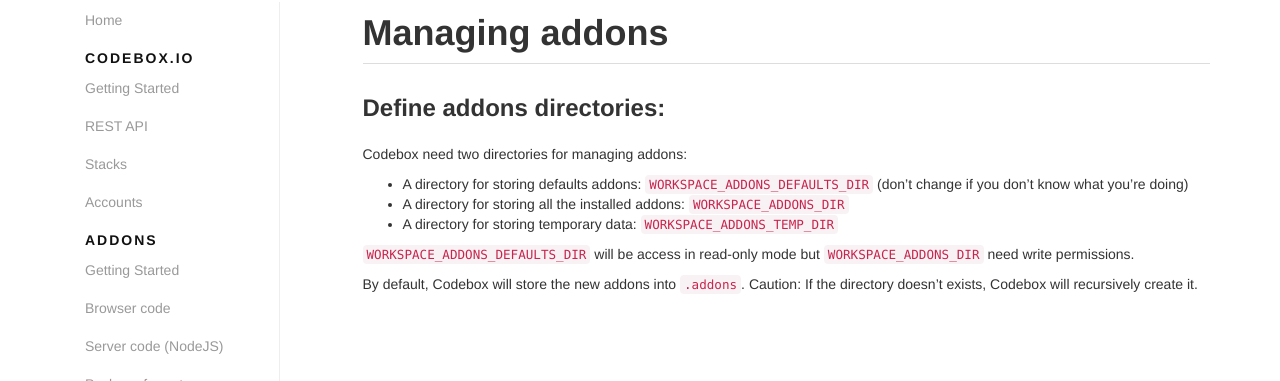
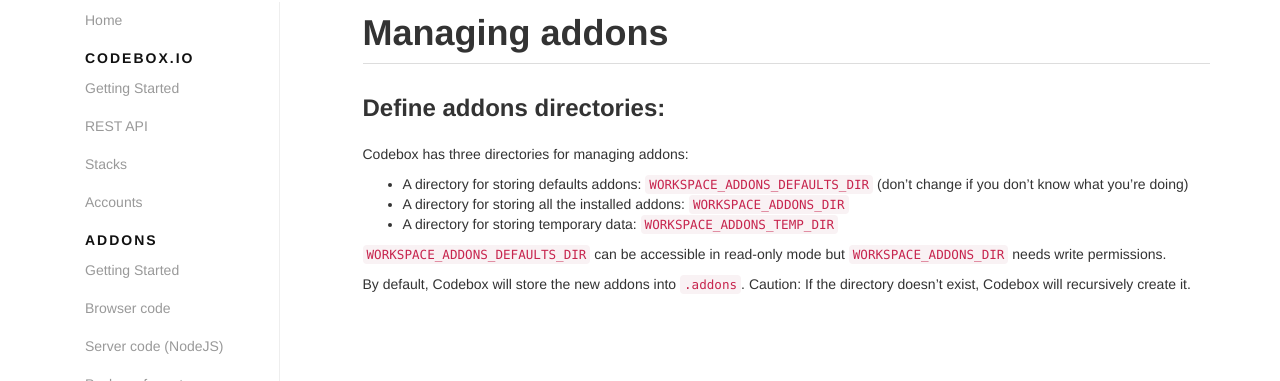
Before and after one commit to CodeboxIDE/codebox-docs, a Jekyll site: the page built from ide/addons.md, in a window 1280 px wide. Shown: the part 98-479 px from the top of the page. Built offline with Jekyll 4.4.1, drawn with Linux system fonts in a browser that asks for light colours; nearby versions of some CDN libraries; Markdown is read by kramdown in place of the engine named in the settings.

Commit message:
fix some IDE section typos

```diff
--- a/ide/addons.md
+++ b/ide/addons.md
@@ -8,13 +8,13 @@
 
 ### Define addons directories:
 
-Codebox need two directories for managing addons:
+Codebox has three directories for managing addons:
 
 * A directory for storing defaults addons: `WORKSPACE_ADDONS_DEFAULTS_DIR` (don't change if you don't know what you're doing)
 * A directory for storing all the installed addons: `WORKSPACE_ADDONS_DIR`
 * A directory for storing temporary data: `WORKSPACE_ADDONS_TEMP_DIR`
 
-`WORKSPACE_ADDONS_DEFAULTS_DIR` will be access in read-only mode but `WORKSPACE_ADDONS_DIR` need write permissions.
+`WORKSPACE_ADDONS_DEFAULTS_DIR` can be accessible in read-only mode but `WORKSPACE_ADDONS_DIR` needs write permissions.
 
 By default, Codebox will store the new addons into `.addons`.
-Caution: If the directory doesn't exists, Codebox will recursively create it.
+Caution: If the directory doesn't exist, Codebox will recursively create it.
```
Also changed, not shown: ide/dev.md (+1 -1 lines), ide/env.md (+1 -1 lines), ide/offline.md (+2 -2 lines), ide/tabs.md (+1 -1 lines).
